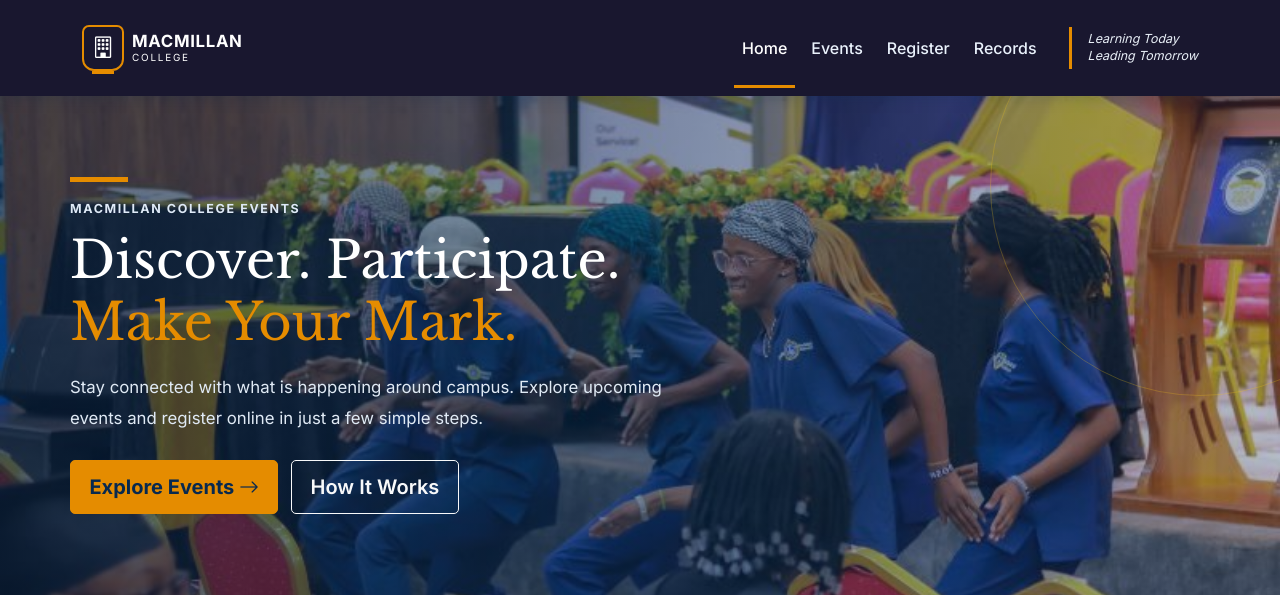
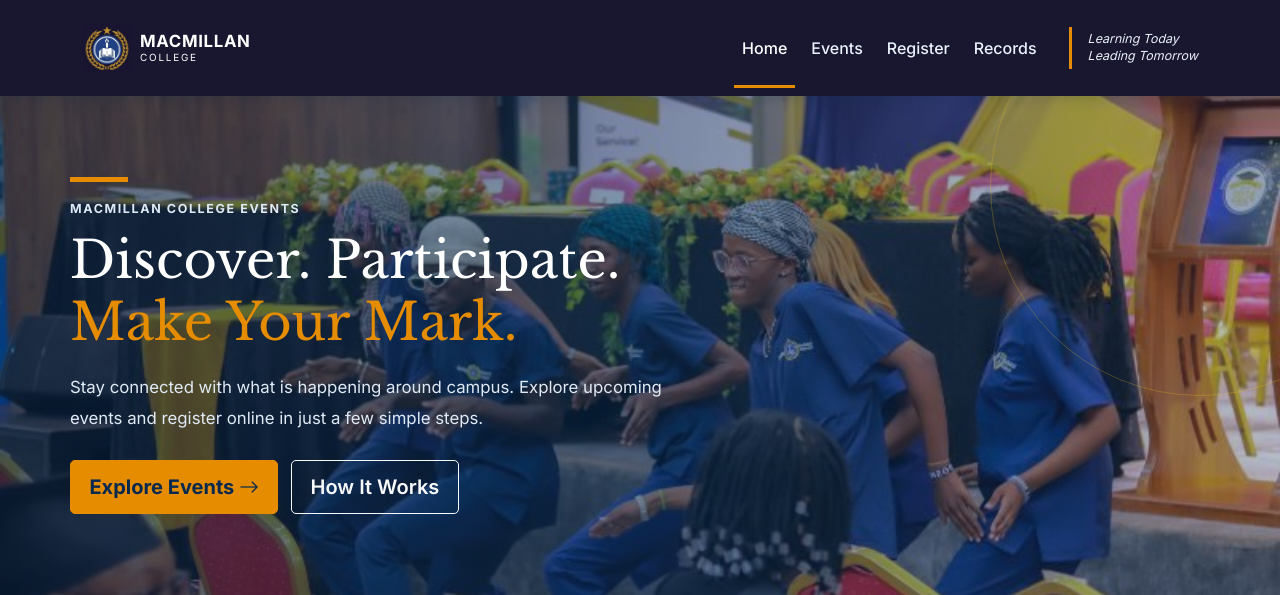
Before and after one commit to Tireito950/mmtc-event-system, a PHP site: page /index.php in a window 1280 px wide. Shown: the top 595 px of the page. Run offline with PHP 8.4, Linux system fonts and the light colour scheme; data that the repository does not hold is empty.

Commit message:
Patch header

```diff
--- a/includes/header.php
+++ b/includes/header.php
@@ -16,12 +16,14 @@
 <nav class="navbar navbar-expand-lg navbar-dark site-navbar sticky-top">
     <div class="container">
         <a class="navbar-brand d-flex align-items-center gap-2" href="index.php">
-            <span class="brand-mark"><i class="bi bi-building"></i></span>
+            <img src="images/logo.jpg" alt="Macmillan College Logo" class="brand-logo">
+
             <span>
                 <strong>MACMILLAN</strong>
                 <small>COLLEGE</small>
             </span>
         </a>
+
 
         <button class="navbar-toggler" type="button" data-bs-toggle="collapse" data-bs-target="#navMenu" aria-controls="navMenu" aria-expanded="false" aria-label="Toggle navigation">
             <span class="navbar-toggler-icon"></span>
```
